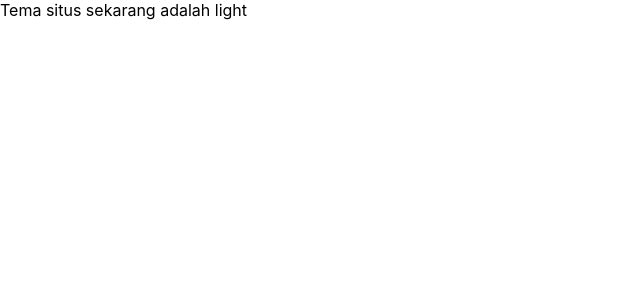
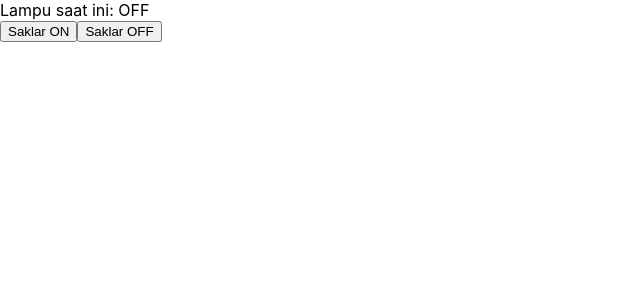
Before and after one commit to murqdan/tilegrid-app, a React (Create React App) app: page / in a window 1280 px wide. Shown: the top 300 px of the page, without its empty margins (0-640 px from the left). Built offline with nearby package versions, Linux system fonts and the light colour scheme.

Commit message:
(custom hook)

```diff
--- a/src/App.js
+++ b/src/App.js
@@ -1,9 +1,9 @@
-import { AppBelajarContext } from './AppBelajarContext'
+import BelajarCustomHook from './BelajarCustomHook'
 
 function App () {
   return (
     <div>
-      <AppBelajarContext />
+      <BelajarCustomHook />
     </div>
   )
 }
--- /dev/null
+++ b/src/BelajarCustomHook.js
@@ -0,0 +1,16 @@
+import useToggle from './UseToggle'
+
+const BelajarCustomHook = () => {
+  const [statusLampu, toggleLampu] = useToggle()
+
+  return (
+    <div>
+       Lampu saat ini:  {statusLampu}
+       <br/>
+       <button onClick={e => toggleLampu('ON')}>Saklar ON</button>
+       <button onClick={e => toggleLampu('OFF')}>Saklar OFF</button>
+    </div>
+  )
+}
+
+export default BelajarCustomHook
--- /dev/null
+++ b/src/UseToggle.js
@@ -0,0 +1,9 @@
+import { useState } from 'react'
+
+const useToggle = function () {
+  const [value, toggle] = useState('OFF')
+
+  return [value, toggle]
+}
+
+export default useToggle
```
